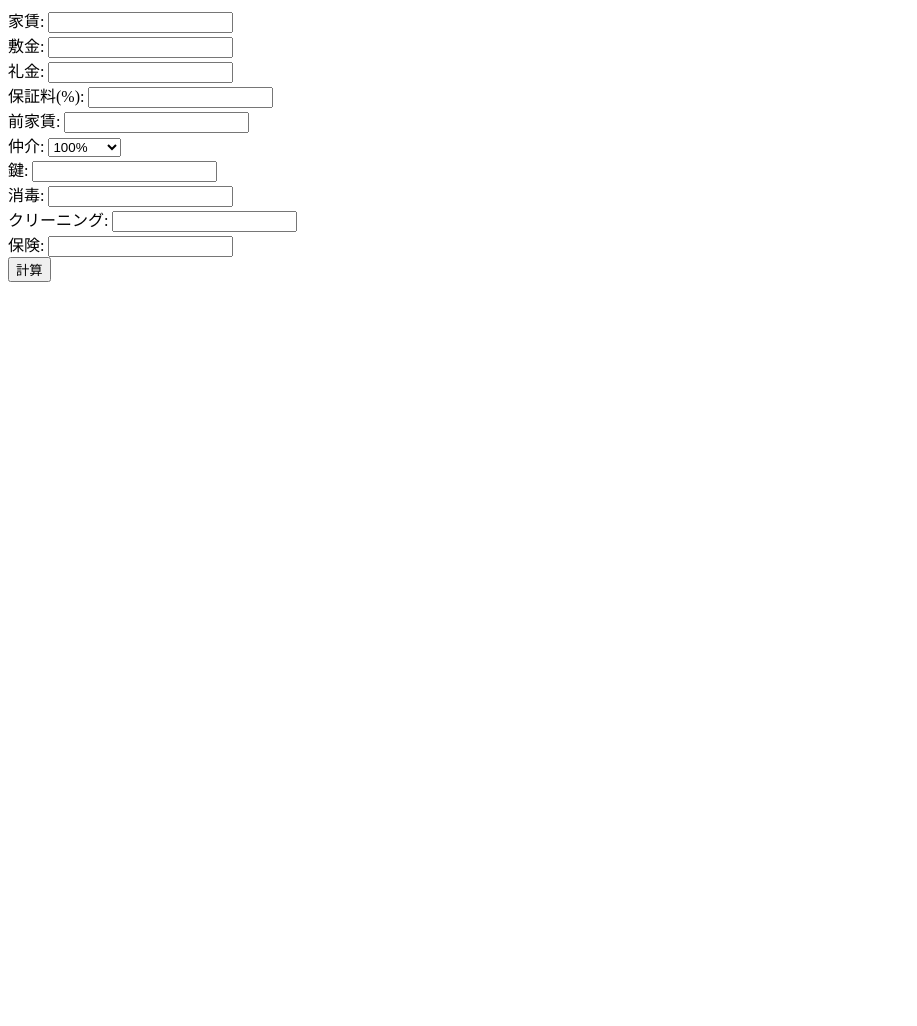
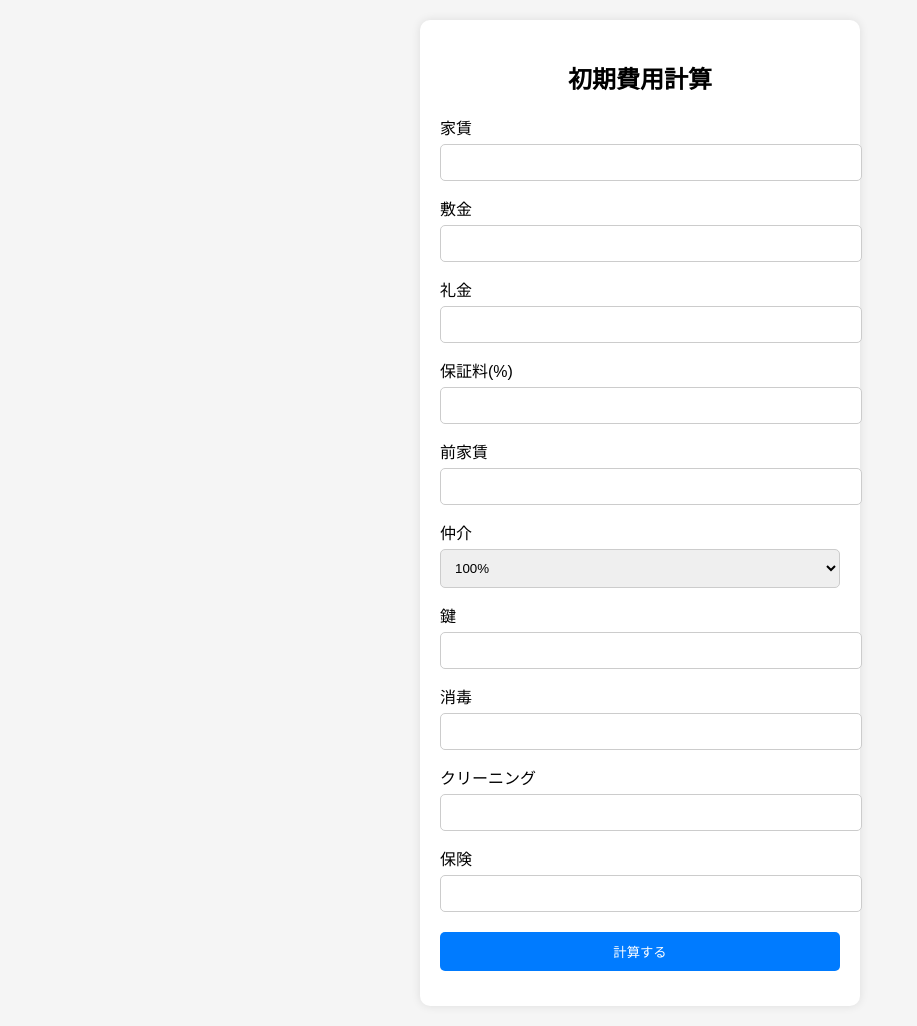
Before and after one commit to oryoch/calc, a Flask app: page / in a window 1280 px wide. Shown: the whole page, without its empty margins (0-917 px from the left). Before the commit the page ends 282 px from the top, so only its background shows below. Run offline with Flask 3, Linux system fonts and the light colour scheme.

Commit message:
Add files via upload

```diff
--- a/templates/index.html
+++ b/templates/index.html
@@ -1,32 +1,83 @@
 <!DOCTYPE html>
 <html>
+<head>
+  <meta name="viewport" content="width=device-width, initial-scale=1.0">
+  <title>初期費用計算</title>
+  <style>
+    body {
+      font-family: Arial;
+      background: #f5f5f5;
+      margin: 0;
+      padding: 20px;
+    }
+    .box {
+      max-width: 400px;
+      margin: auto;
+      background: #fff;
+      padding: 20px;
+      border-radius: 10px;
+      box-shadow: 0 0 10px rgba(0,0,0,0.1);
+    }
+    h2 {
+      text-align: center;
+    }
+    input, select, button {
+      width: 100%;
+      padding: 10px;
+      margin: 5px 0 15px;
+      border-radius: 5px;
+      border: 1px solid #ccc;
+    }
+    button {
+      background: #007bff;
+      color: #fff;
+      border: none;
+    }
+    button:hover {
+      background: #0056b3;
+    }
+    .result {
+      background: #e9f5ff;
+      padding: 10px;
+      border-radius: 5px;
+      margin-top: 15px;
+    }
+  </style>
+</head>
+
 <body>
+  <div class="box">
+    <h2>初期費用計算</h2>
+
     <form method="POST">
-  家賃: <input name="yachin"><br>
-  敷金: <input name="shikikin"><br>
-  礼金: <input name="reikin"><br>
-  保証料(%): <input name="hoshou"><br>
-  前家賃: <input name="mae"><br>
+      家賃<input name="yachin">
+      敷金<input name="shikikin">
+      礼金<input name="reikin">
+      保証料(%)<input name="hoshou">
+      前家賃<input name="mae">
 
-  仲介:
+      仲介
       <select name="chukai">
         <option value="1">100%</option>
         <option value="2">80%</option>
         <option value="3">50%</option>
         <option value="4">22000円</option>
-  </select><br>
+      </select>
 
-  鍵: <input name="kagi"><br>
-  消毒: <input name="shoudoku"><br>
-  クリーニング: <input name="cleaning"><br>
-  保険: <input name="hoken"><br>
+      鍵<input name="kagi">
+      消毒<input name="shoudoku">
+      クリーニング<input name="cleaning">
+      保険<input name="hoken">
 
-  <button type="submit">計算</button>
+      <button type="submit">計算する</button>
     </form>
 
     {% if total %}
-<p>合計: {{ total }}円</p>
-<p>手取り: {{ man }}万円</p>
+    <div class="result">
+      <p>合計：{{ total }}円</p>
+      <p>手取り：{{ man }}万円</p>
+    </div>
     {% endif %}
+  </div>
 </body>
 </html>
```
Lines whose indentation alone changed are shown as unchanged.
